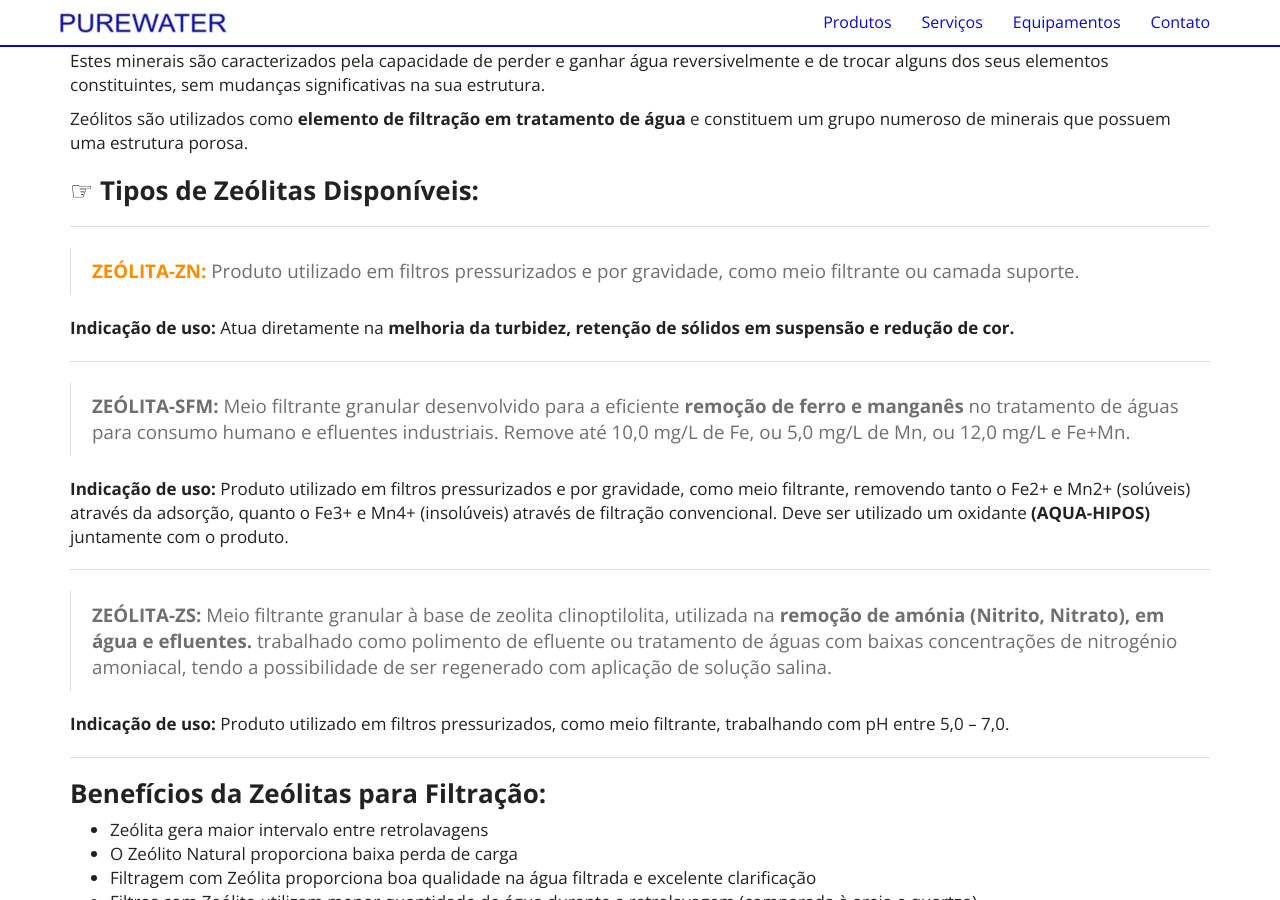
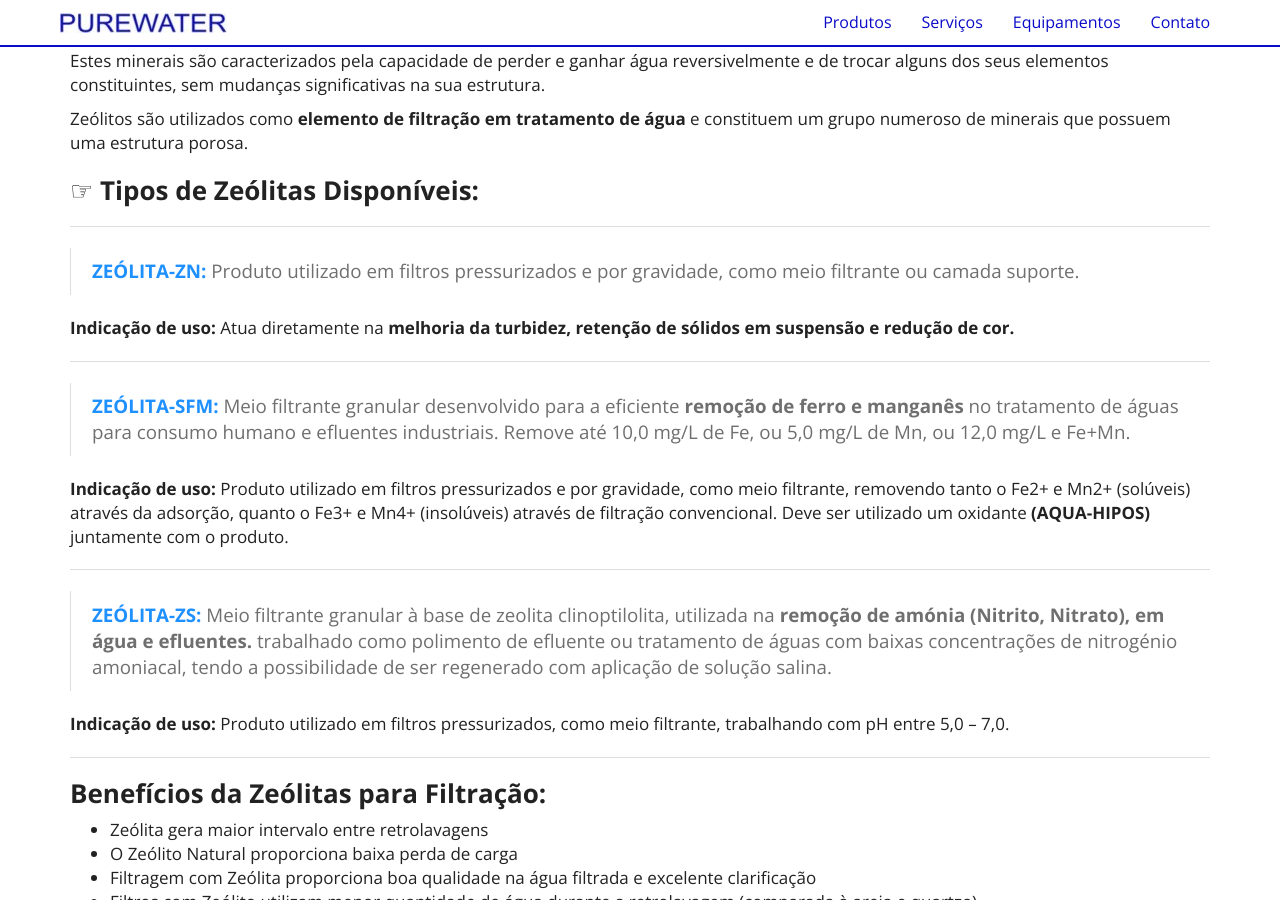
Before and after one commit to purewaterefluentes/purewaterefluentes.github.io, a Jekyll site: the page built from produtos/zeolita-para-filtro-de-agua.md, in a window 1280 px wide and 900 px high, scrolled down 450 px. Built offline with Jekyll 4.4.1, drawn with Linux system fonts in a browser that asks for light colours; nearby versions of some CDN libraries; library files that are not in the unit come from our copies.

Commit message:
Update zeolita-para-filtro-de-agua.md

```diff
--- a/produtos/zeolita-para-filtro-de-agua.md
+++ b/produtos/zeolita-para-filtro-de-agua.md
@@ -19,17 +19,17 @@ Zeólitos são utilizados como **elemento de filtração em tratamento de água*
 
 <hr>
 
-> **<font color="#FF8C00">ZEÓLITA-ZN:</font>** Produto utilizado em filtros pressurizados e por gravidade, como meio filtrante ou camada suporte.
+> **<font color="#1E90FF">ZEÓLITA-ZN:</font>** Produto utilizado em filtros pressurizados e por gravidade, como meio filtrante ou camada suporte.
 
 **Indicação de uso:** Atua diretamente na **melhoria da turbidez, retenção de sólidos em suspensão e redução de cor.**
 <hr>
 
-> **ZEÓLITA-SFM:** Meio filtrante granular desenvolvido para a eficiente **remoção de ferro e manganês** no tratamento de águas para consumo humano e efluentes industriais. Remove até 10,0 mg/L de Fe, ou 5,0 mg/L de Mn, ou 12,0 mg/L e Fe+Mn.
+> **<font color="#1E90FF">ZEÓLITA-SFM:</font>** Meio filtrante granular desenvolvido para a eficiente **remoção de ferro e manganês** no tratamento de águas para consumo humano e efluentes industriais. Remove até 10,0 mg/L de Fe, ou 5,0 mg/L de Mn, ou 12,0 mg/L e Fe+Mn.
 
 **Indicação de uso:** Produto utilizado em filtros pressurizados e por gravidade, como meio filtrante, removendo tanto o Fe2+ e Mn2+ (solúveis) através da adsorção, quanto o Fe3+ e Mn4+ (insolúveis) através de filtração convencional. Deve ser utilizado um oxidante **(AQUA-HIPOS)** juntamente com o produto.
 <hr>
 
-> **ZEÓLITA-ZS:** Meio filtrante granular à base de zeolita clinoptilolita, utilizada na **remoção de amónia (Nitrito, Nitrato), em água e efluentes.** trabalhado como polimento de efluente ou tratamento de águas com baixas concentrações de nitrogénio amoniacal, tendo a possibilidade de ser regenerado com aplicação de solução salina.
+> **<font color="#1E90FF">ZEÓLITA-ZS:</font>** Meio filtrante granular à base de zeolita clinoptilolita, utilizada na **remoção de amónia (Nitrito, Nitrato), em água e efluentes.** trabalhado como polimento de efluente ou tratamento de águas com baixas concentrações de nitrogénio amoniacal, tendo a possibilidade de ser regenerado com aplicação de solução salina.
 
 **Indicação de uso:** Produto utilizado em filtros pressurizados, como meio filtrante, trabalhando com pH entre 5,0 – 7,0.
 <hr>
```
